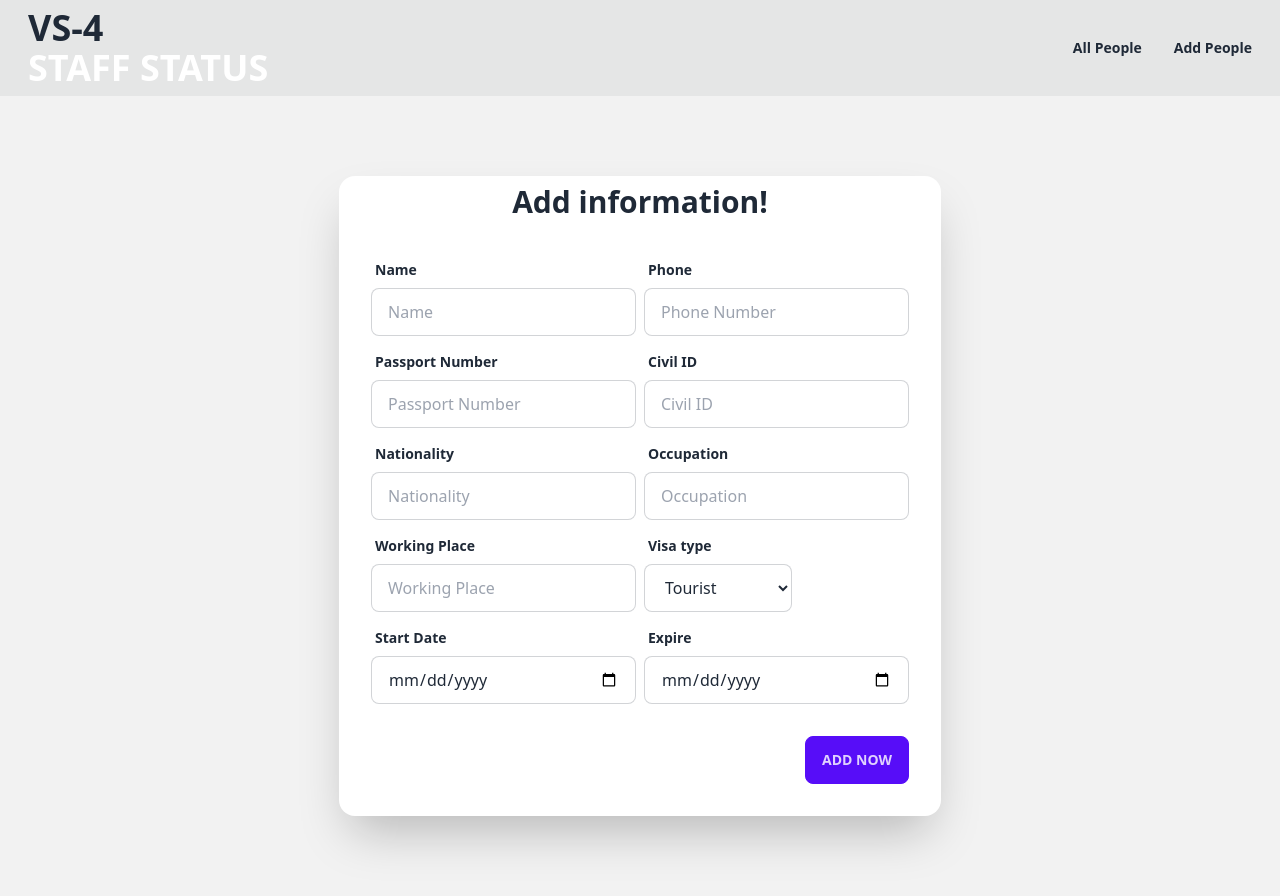
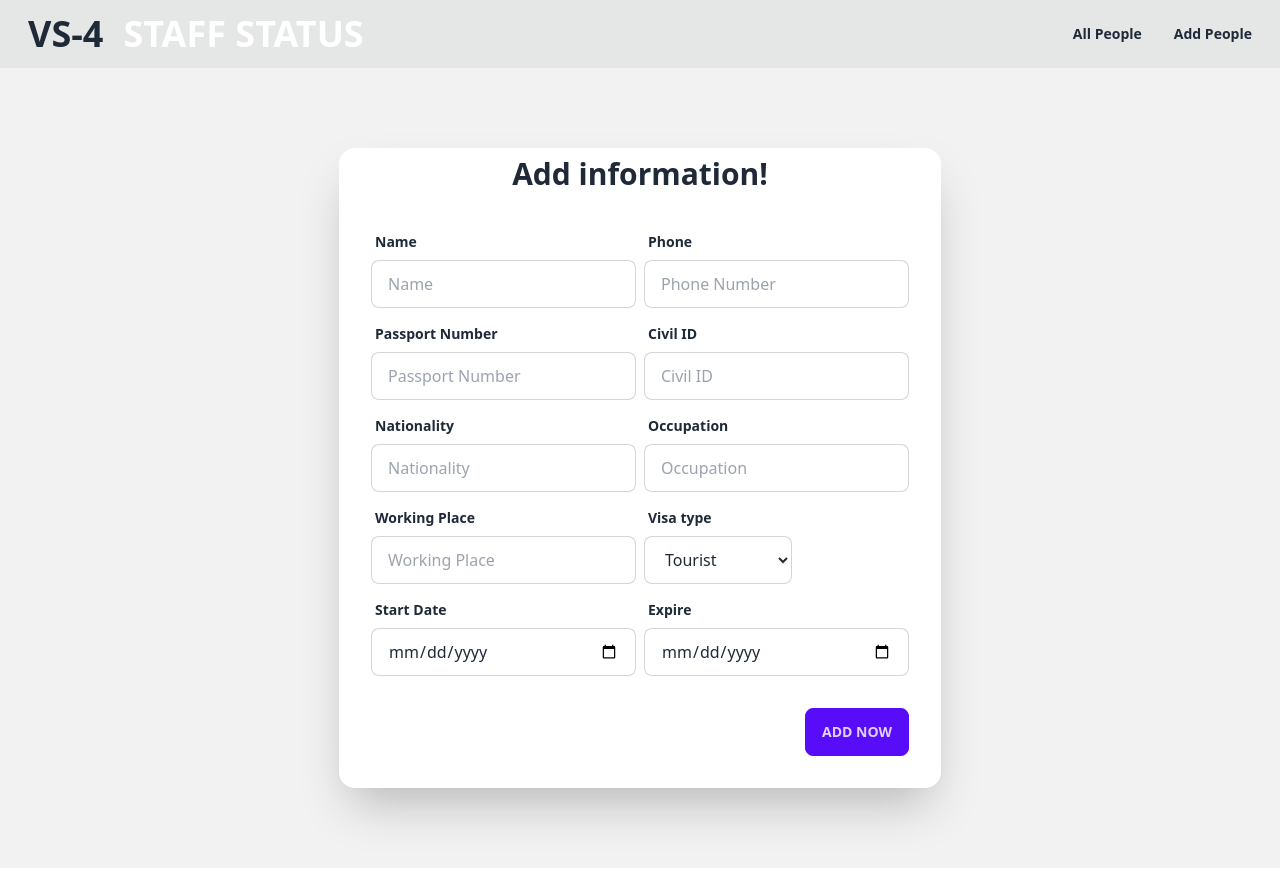
Before and after one commit to MdRaihanAli/vs-four-client, a React (Vite) app: page /addPeople in a window 1280 px wide. After the commit the page ends 868 px from the top, so only its background shows below. Built offline with nearby package versions, Linux system fonts and the light colour scheme.

Commit message:
inline-block

```diff
--- a/src/components/Navbar.jsx
+++ b/src/components/Navbar.jsx
@@ -25,7 +25,7 @@ function Navbar() {
                         <div>
 
                             <a className="ms-5 normal-case font-extrabold text-4xl">VS-4</a>
-                            <a className="mx-5 font-extrabold hidden md:block text-white text-4xl">STAFF STATUS</a>
+                            <a className="mx-5 font-extrabold hidden md:inline-block text-white text-4xl">STAFF STATUS</a>
                         </div>
                     </div>
                     <div className="navbar-end hidden lg:flex">
```
